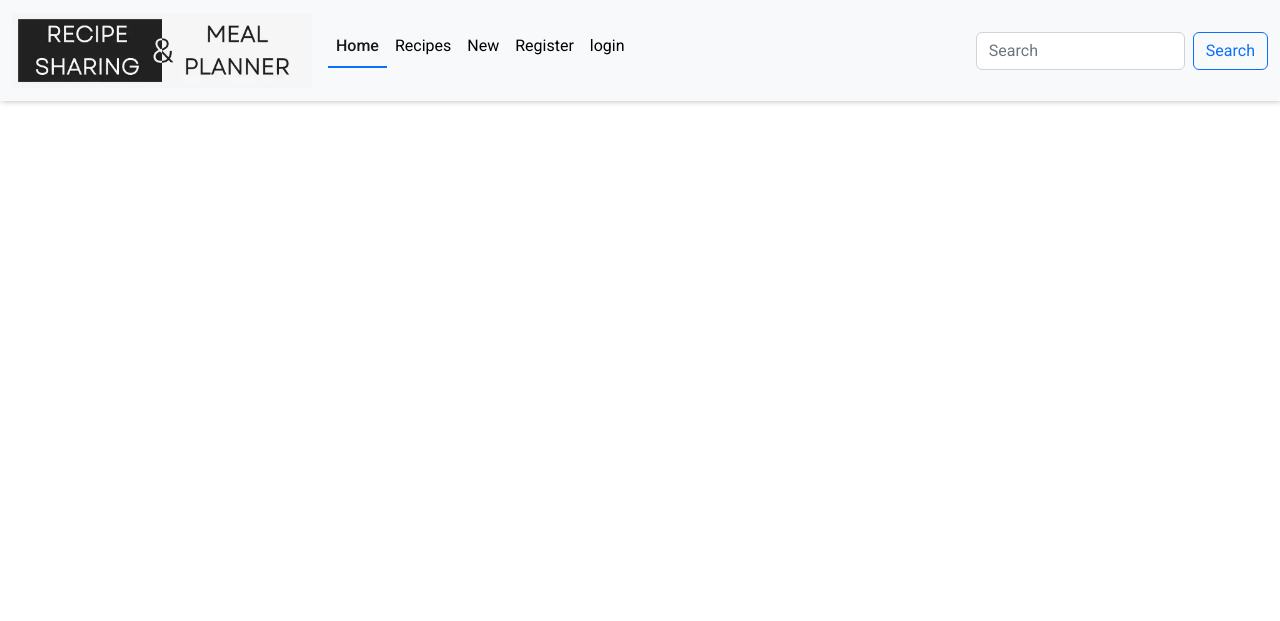
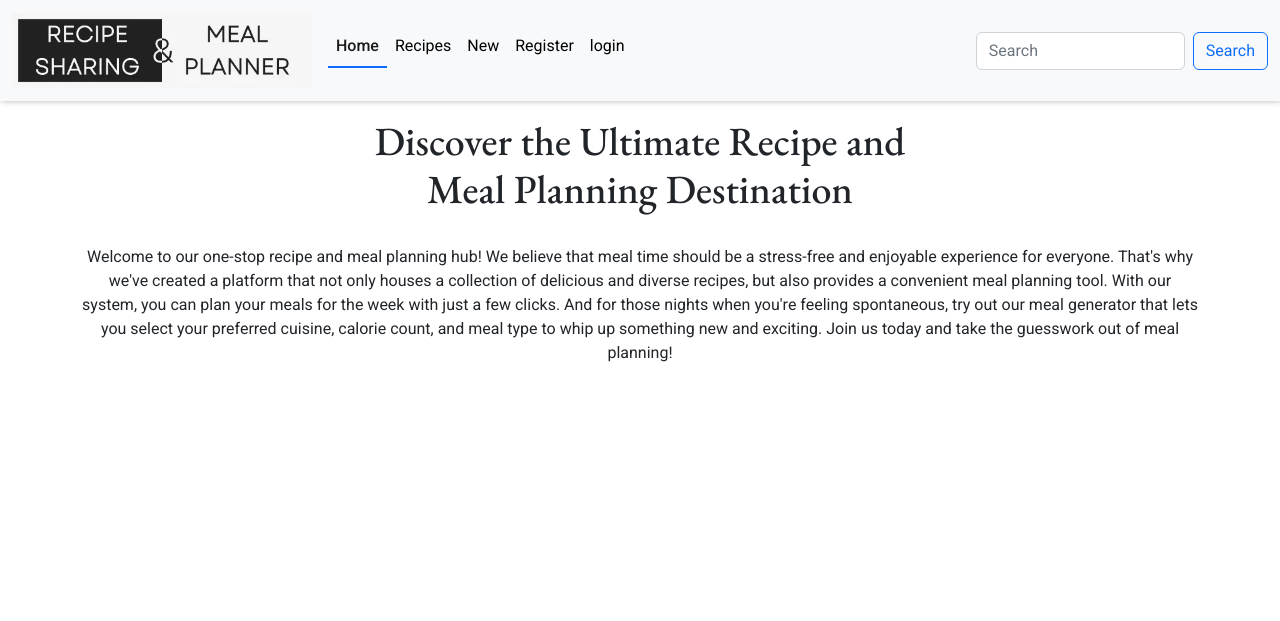
Before and after one commit to ciarangriffin93/Recipe-2024, a Django app: page / in a window 1280 px wide. Shown: the top 621 px of the page. Run offline with Django 4.2, Linux system fonts and the light colour scheme; some libraries are stand-ins or nearby versions.

Commit message:
Wrapping up the home page

```diff
--- a/home/templates/home/index.html
+++ b/home/templates/home/index.html
@@ -1 +1,34 @@
 {% extends 'base.html' %}
+
+{% block title %}Home{% endblock %}
+
+
+{% block content %}
+
+<div class="container flex-column pt-3">
+    <section class="text-center">
+        <h1 class="main-title mx-auto">Discover the Ultimate Recipe and Meal Planning Destination</h1>
+
+        <p class="pt-4">
+            Welcome to our one-stop recipe and meal planning hub! We believe that meal time should be a stress-free
+            and enjoyable experience for everyone. That's why we've created a platform that not only houses a
+            collection of delicious and diverse recipes, but also provides a convenient meal planning tool. With
+            our system, you can plan your meals for the week with just a few clicks.
+            And for those nights when you're feeling spontaneous, try out our meal generator that lets you select
+            your preferred cuisine, calorie count, and meal type to whip up something new and exciting. Join us
+            today and take the guesswork out of meal planning!
+        </p>
+    </section>
+    <section>
+        <div class="recipe-cont">
+            {% for recipe in recipes %}
+                <a href="{% url 'recipe_detail' recipe.id %}" class="img-container">
+                    <img src="{{recipe.image.url}}" alt="{{recipe.image_alt}}" style="width: 100%">
+                    <div class="centered"><h2>{{recipe.title}}</h2></div>
+                </a>
+            {% endfor %}
+        </div>
+    </section>
+</div>
+
+{% endblock %}
--- a/home/views.py
+++ b/home/views.py
@@ -1,5 +1,11 @@
 from django.views.generic import TemplateView
+from recipes.models import Recipe
 
 
 class Index(TemplateView):
     template_name = 'home/index.html'
+    model = Recipe
+    context_object_name = 'recipes'
+
+    def get_queryset(self):
+        return self.model.objects.all()[:3]
--- a/main/settings.py
+++ b/main/settings.py
@@ -29,7 +29,7 @@
 # SECURITY WARNING: don't run with debug turned on in production!
 DEBUG = False
 
-ALLOWED_HOSTS = ['8000-ciarangriffi-recipe2024-vh19qy29hfp.ws.codeinstitute-ide.net', '.herokuapp.com']
+ALLOWED_HOSTS = ['8000-ciarangriffi-recipe2024-nikbw1zjsl9.ws.codeinstitute-ide.net', '.herokuapp.com']
 
 
 # Application definition
@@ -128,7 +128,7 @@
 }
 
 CSRF_TRUSTED_ORIGINS = [
-    'https://8000-ciarangriffi-recipe2024-vh19qy29hfp.ws.codeinstitute-ide.net'
+    'https://8000-ciarangriffi-recipe2024-nikbw1zjsl9.ws.codeinstitute-ide.net'
 ]
 
 
--- a/recipes/templates/recipes/recipe_detail.html
+++ b/recipes/templates/recipes/recipe_detail.html
@@ -12,6 +12,7 @@
                 <h1 class="text-center">{{ recipe.title }}</h1>
                 <p class="text-center">Posted by {{recipe.user}} on {{recipe.posted_date}}</p>
                 <hr>
+                <p>{{recipe.description}}</p>
                 <p class="p-3"><strong>Calories: </strong> {{ recipe.calories }}</p>
                 <p class="p-3"><strong>Cuisine: </strong> {{ recipe.cuisine_types|title }}</p>
 
--- a/static/css/base.css
+++ b/static/css/base.css
@@ -122,7 +122,61 @@
     height: auto;
 }
 
+.recipe-cont {
+    display: flex;
+    flex-direction: column;
+    flex-wrap: wrap;
+}
+
+a.img-container {
+    position: relative;
+    text-align: center;
+    color: var(--white);
+    margin: 2%;
+    overflow: hidden;
+    text-decoration: none;
+    border: 1px solid var(--border);
+    box-shadow: var(--smal-box-shadow);
+}
+
+a.img-container:hover {
+    color: var(--orange);
+}
+
+.img-container img {
+    width: 100%;
+    height: auto;
+}
+
+.centered {
+    width: 100%;
+    background-color: #000000c9;
+    position: absolute;
+    top: 50%;
+    left: 50%;
+    transform: translate(-50%, -50%);
+}
+
+@media screen and (min-width:40em){
+    .form {
+        width: 50%;
+    }
+
+    .recipe-cont {
+        flex-direction: row;
+    }
+
+    .img-container {
+        flex-direction: row;
+        width: 29%;
+    }
+}
+
 @media screen and (min-width: 62.5em) {
+    .main-title {
+        width: 50%;
+    }
+
     .recipe-info {
         flex-direction: row;
         border: 1px solid var(--black);
--- a/templates/includes/header.html
+++ b/templates/includes/header.html
@@ -35,8 +35,8 @@
               {% endif %}
             </ul>
             <!-- Form for search bar -->
-            <form class="d-flex" role="search">
-                <input class="form-control me-2" type="search" placeholder="Search" aria-label="Search">
+            <form class="d-flex" role="search" method="GET" action="{% url 'recipes' %}">
+                <input class="form-control me-2" name="q" type="search" placeholder="Search" aria-label="Search">
                 <button class="btn btn-outline-primary" type="submit">Search</button>
               </form>
           </div>
```
Also changed, not shown: recipes/views.py (+15 -0 lines).
